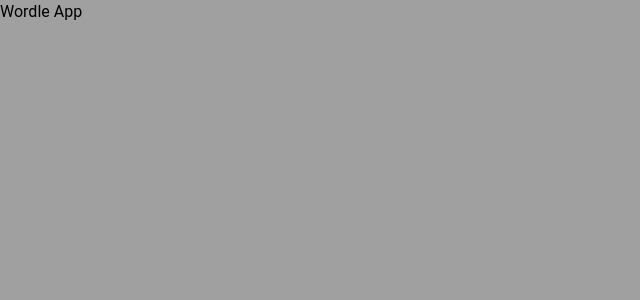
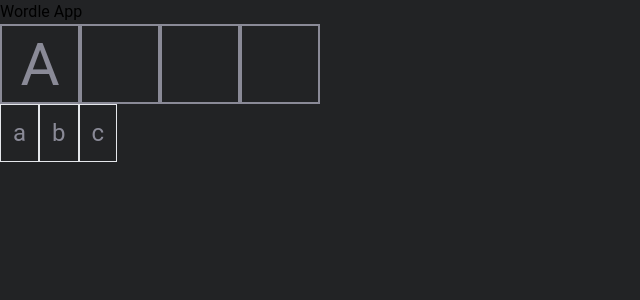
Before and after one commit to ale-soares/wordle-front, a React (Vite) app: page / in a window 1280 px wide. Shown: the top 300 px of the page, without its empty margins (0-640 px from the left). Built offline with nearby package versions, Linux system fonts and the light colour scheme.

Commit message:
feat: add base structure

```diff
--- a/src/App.tsx
+++ b/src/App.tsx
@@ -1,9 +1,21 @@
-function App() {
+import GridItem from "./components/GridItem";
+import KeyboardButton from "./components/KeyboardButton";
+
+const App = () => {
   return (
     <>
       <h1>Wordle App</h1>
+      <div className="flex">
+        <GridItem char="a" />
+        <GridItem char="" />
+        <GridItem char="" />
+        <GridItem char="" />
+      </div>
+      <KeyboardButton char="a" />
+      <KeyboardButton char="b" />
+      <KeyboardButton char="c" />
     </>
   );
-}
+};
 
 export default App;
--- /dev/null
+++ b/src/components/GridItem.tsx
@@ -0,0 +1,15 @@
+interface GridItemProps {
+  char?: string;
+}
+
+const GridItem: React.FC<GridItemProps> = ({ char }) => {
+  return (
+    <div className="text-center border-2 border-theme-light-gray w-20 h-20">
+      <span className="text-theme-light-gray leading-extra-snug p-0 text-6xl">
+        {char && char.toUpperCase()}
+      </span>
+    </div>
+  );
+};
+
+export default GridItem;
--- /dev/null
+++ b/src/components/KeyboardButton.tsx
@@ -0,0 +1,13 @@
+interface KeyboardButtonProps {
+  char?: string;
+}
+
+const KeyboardButton: React.FC<KeyboardButtonProps> = ({ char }) => {
+  return (
+    <button className="text-theme-light-gray text-2xl p-3 border">
+      {char}
+    </button>
+  );
+};
+
+export default KeyboardButton;
--- a/src/index.css
+++ b/src/index.css
@@ -3,5 +3,10 @@
 @tailwind utilities;
 
 html {
-  background-color: #a0a0a0;
+  background-color: #222325;
 }
+
+* {
+  margin: 0;
+  padding: 0;
+}
--- a/tailwind.config.js
+++ b/tailwind.config.js
@@ -4,10 +4,10 @@ export default {
   theme: {
     extend: {
       colors: {
-        "theme-blue": "#619CFE",
-        "theme-gray": "#292929",
-        "theme-light-gray": "#363636",
-        "theme-white": "#C2C2C2",
+        "theme-blue": "#222325",
+        "theme-gray": "#1E1E1E",
+        "theme-light-gray": "#8A8A97",
+        "theme-black": "#1E1E1E",
       },
       fontFamily: {
         sans: "Roboto, sans-serif",
@@ -19,6 +19,9 @@ export default {
         section: "32px",
         detail: "14px",
       },
+      lineHeight: {
+        "extra-snug": "1.3",
+      },
     },
   },
   plugins: [],
```
